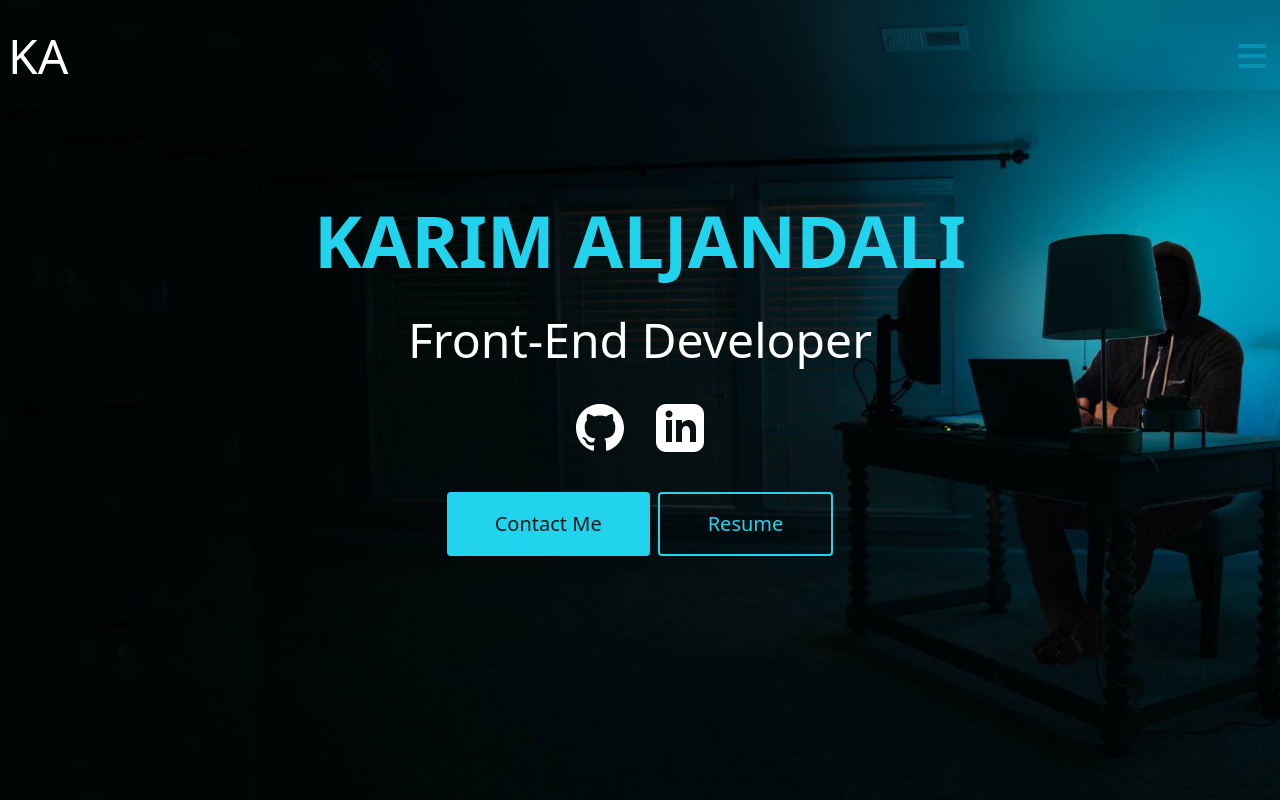
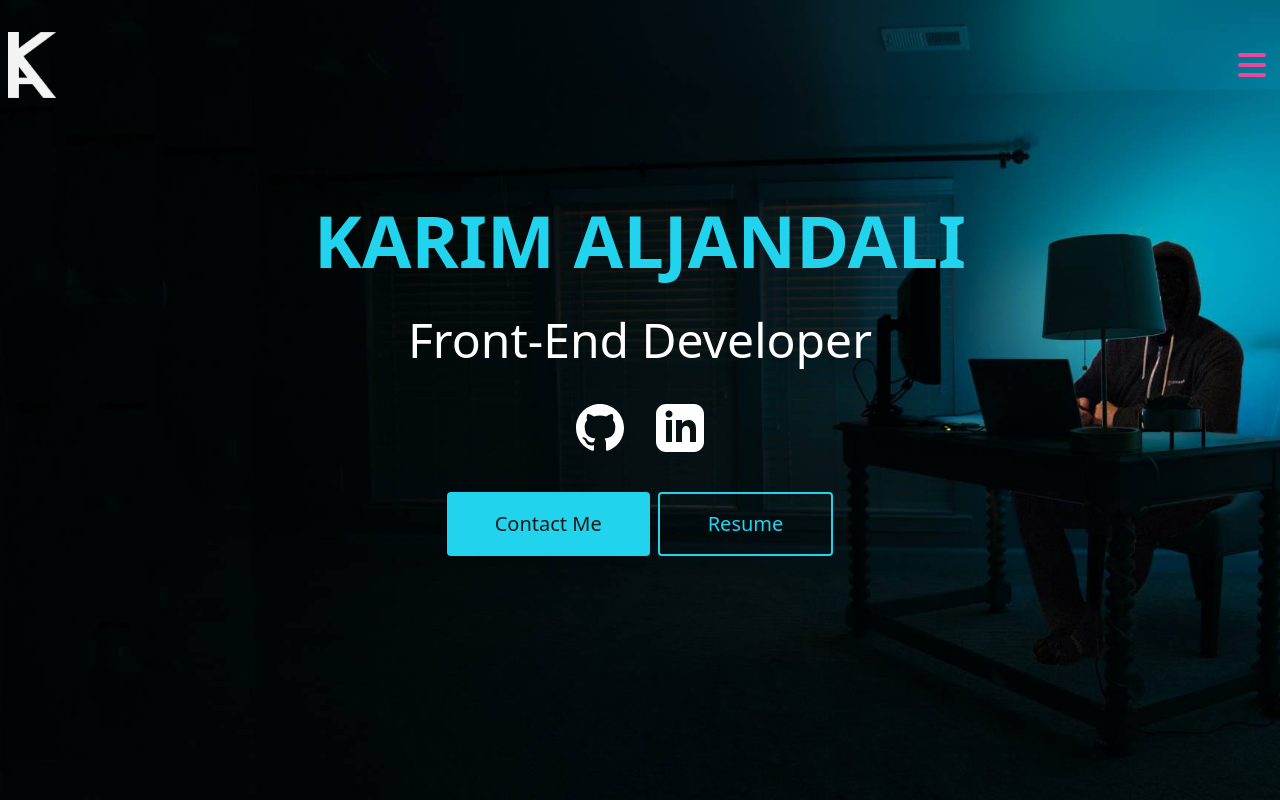
Before and after one commit to Karimaljandali/Website, a Next.js app: page / in a window 1280 px wide. Shown: the top 800 px of the page. Built offline with nearby package versions, Linux system fonts and the light colour scheme.

Commit message:
Added logo and sticky header on scroll

```diff
--- a/components/Header.js
+++ b/components/Header.js
@@ -1,13 +1,26 @@
-import React from 'react'
+import { useState, useEffect } from 'react'
 import { MenuIcon } from '@heroicons/react/solid'
 
 function Header() {
+  const [isScrolled, setIsScrolled] = useState(false)
+
+  const listenScrollEvent = () => {
+    window.scrollY > 10
+      ? setIsScrolled(true)
+      : setIsScrolled(false)
+  }
+  useEffect(() => {
+    window.addEventListener("scroll", listenScrollEvent)
+  })
+
   return (
-    <div className="w-100 fixed top-0 inset-x-0">
-        <div className="mx-auto max-w-screen-xl">
+    <div className={`w-100 fixed top-0 inset-x-0 transition-all duration-200 z-10 ${isScrolled ? "bg-stone-700" : "bg-transparent" }`}>
+        <div className='mx-auto max-w-screen-xl'>
             <div className="px-2 py-8 flex justify-between items-center">
-                <a href="/" className="uppercase font-changa text-5xl text-white">KA</a>
-                <MenuIcon className="h-10 w-10 text-cyan-600 cursor-pointer" />
+                <a href="/" className="">
+                  <img src="/imgs/logo.png" alt="Karim Aljandali Logo" className="w-12 h-auto"/>
+                </a>
+                <MenuIcon className="h-10 w-10 text-pink-500 cursor-pointer" />
             </div>
         </div>
     </div>
```
Also changed, not shown: public/imgs/logo.png (added).
